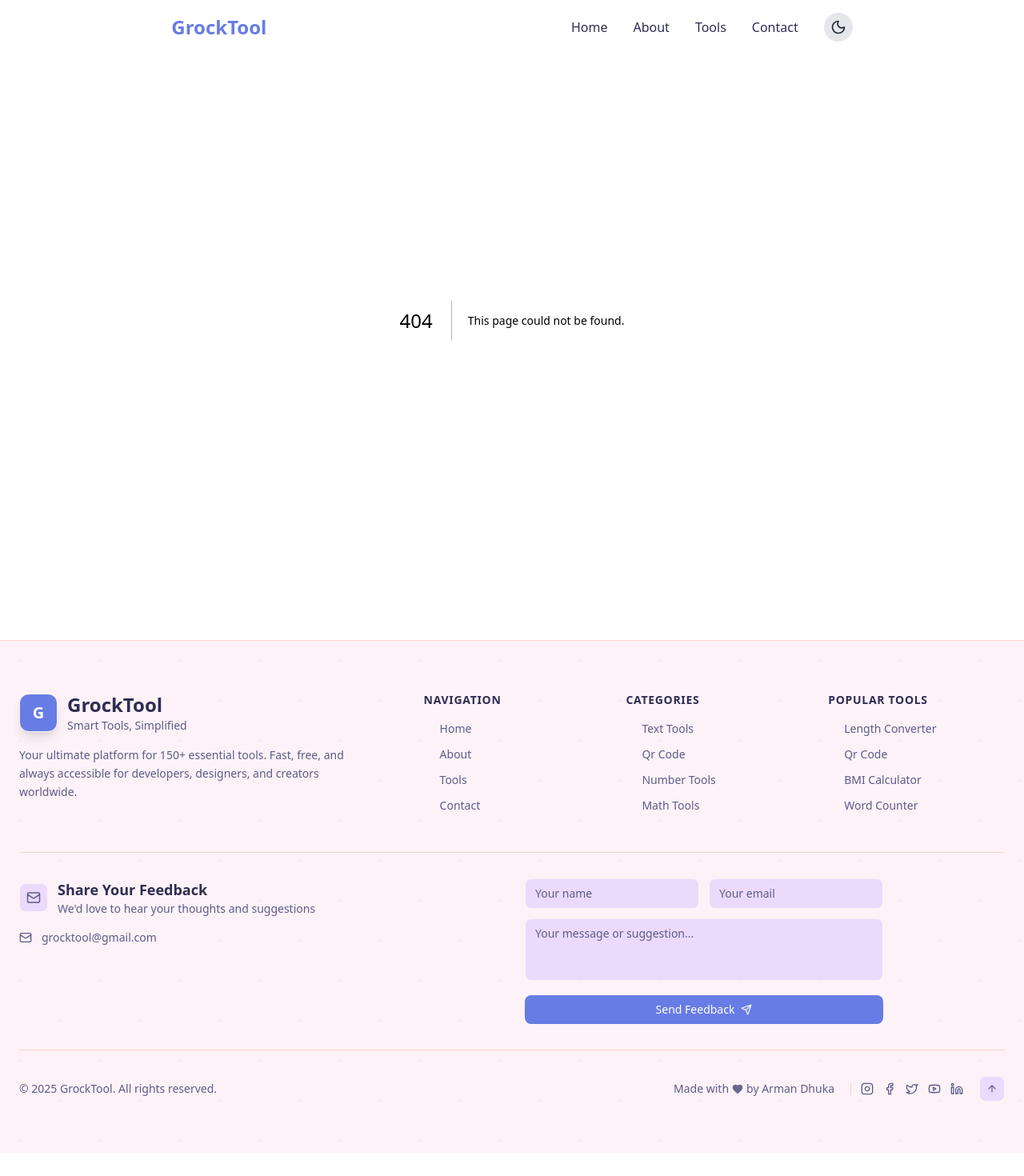
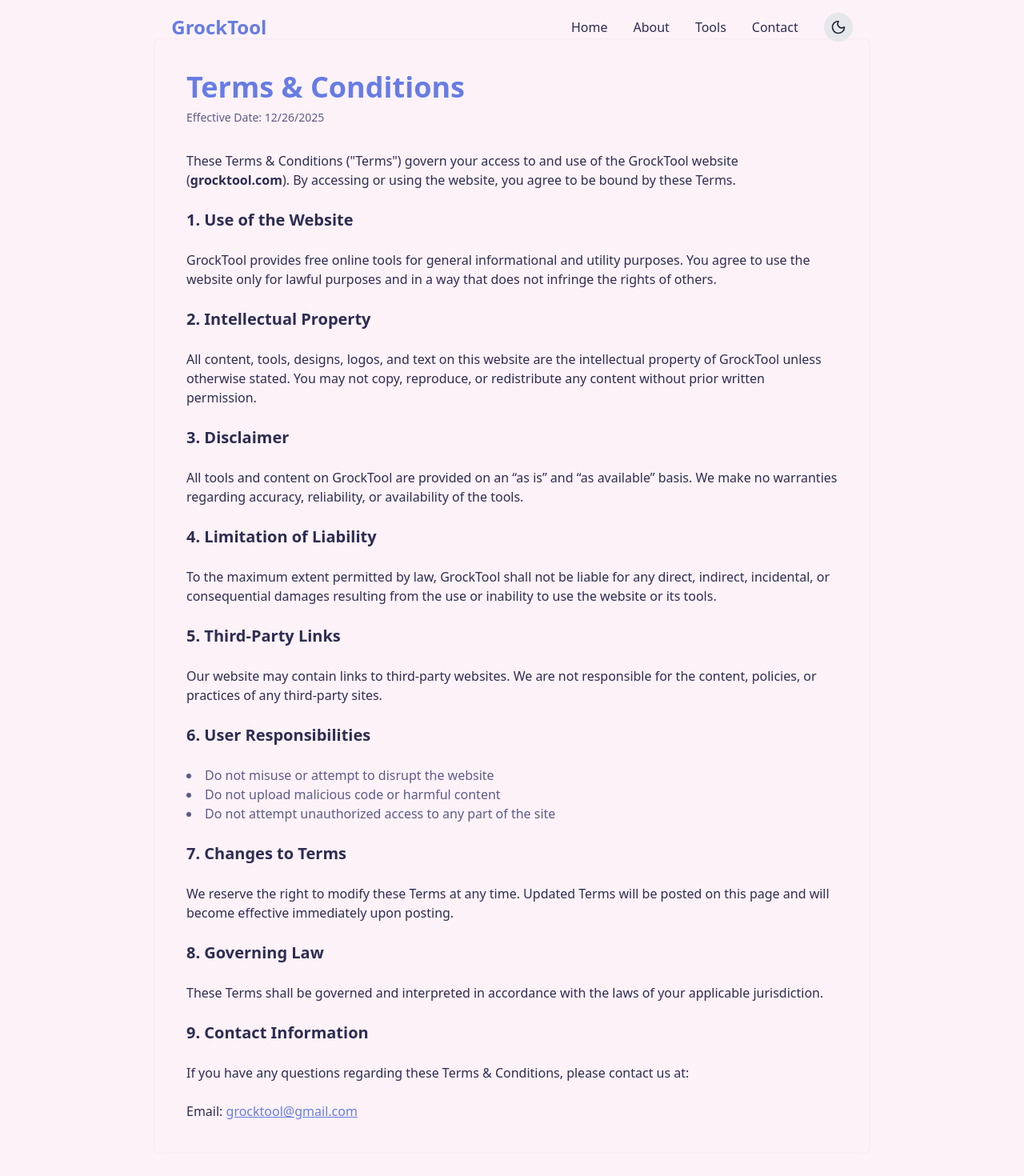
Before and after one commit to armandhuka/grocktool-nextjs, a Next.js app: page /terms-and-conditions in a window 1280 px wide. Before the commit this address had no page. Shown: the top 1470 px of the page at 80% size. Before the commit the page ends 1441 px from the top, so only its background shows below. Built offline with nearby package versions, Linux system fonts and the light colour scheme.

Commit message:
privacy and term-condition page add

```diff
--- /dev/null
+++ b/app/privacy-policy/page.tsx
@@ -0,0 +1,103 @@
+import type { Metadata } from "next";
+
+export const metadata: Metadata = {
+  title: "Privacy Policy | GrockTool",
+  description:
+    "Privacy Policy of GrockTool explaining how user data is collected, used, and protected.",
+};
+
+export default function PrivacyPolicyPage() {
+  return (
+    <main className="toolnest-bg min-h-screen py-20">
+      <div className="toolnest-container">
+        <div className="max-w-4xl mx-auto bg-card text-card-foreground rounded-[var(--radius)] border p-6 md:p-10 glass">
+          <h1 className="text-3xl md:text-4xl font-bold mb-2 gradient-text">
+            Privacy Policy
+          </h1>
+
+          <p className="text-sm text-muted-foreground mb-8">
+            Effective Date: {new Date().toLocaleDateString()}
+          </p>
+
+          <section className="space-y-6 leading-relaxed text-[15px] md:text-base">
+            <p>
+              GrockTool ("we", "our", "us") respects your privacy. This Privacy
+              Policy explains how information is collected, used, and protected
+              when you use our website <strong>grocktool.com</strong>.
+            </p>
+
+            <h2 className="text-xl font-semibold">1. Information We Collect</h2>
+            <p>
+              We do not require user registration. Therefore, we generally do not
+              collect personal information such as name, email address, or phone
+              number unless you voluntarily provide it.
+            </p>
+
+            <ul className="list-disc list-inside text-muted-foreground">
+              <li>IP address</li>
+              <li>Browser type</li>
+              <li>Device information</li>
+              <li>Pages visited and usage data</li>
+            </ul>
+
+            <h2 className="text-xl font-semibold">2. How We Use Information</h2>
+            <ul className="list-disc list-inside text-muted-foreground">
+              <li>Improve website performance and usability</li>
+              <li>Analyze traffic and usage trends</li>
+              <li>Fix bugs and maintain security</li>
+            </ul>
+
+            <h2 className="text-xl font-semibold">3. Cookies</h2>
+            <p>
+              GrockTool may use cookies to enhance user experience and analyze
+              site traffic. You can disable cookies via your browser settings;
+              however, some features may not function properly.
+            </p>
+
+            <h2 className="text-xl font-semibold">4. Third-Party Services</h2>
+            <p>
+              We may use third-party services such as analytics providers. These
+              services may collect information in accordance with their own
+              privacy policies.
+            </p>
+
+            <h2 className="text-xl font-semibold">5. Data Security</h2>
+            <p>
+              We implement reasonable security measures to protect user data.
+              However, no method of transmission over the internet is completely
+              secure.
+            </p>
+
+            <h2 className="text-xl font-semibold">6. Children’s Privacy</h2>
+            <p>
+              GrockTool is not intended for children under the age of 13. We do
+              not knowingly collect personal information from children.
+            </p>
+
+            <h2 className="text-xl font-semibold">7. Policy Updates</h2>
+            <p>
+              We may update this Privacy Policy from time to time. Changes will
+              be reflected on this page with an updated effective date.
+            </p>
+
+            <h2 className="text-xl font-semibold">8. Contact Us</h2>
+            <p>
+              If you have any questions regarding this Privacy Policy, you may
+              contact us at:
+            </p>
+
+            <p className="font-medium">
+              Email:{" "}
+              <a
+                href="mailto:grocktool@gmail.com"
+                className="text-primary underline"
+              >
+                grocktool@gmail.com
+              </a>
+            </p>
+          </section>
+        </div>
+      </div>
+    </main>
+  );
+}
--- /dev/null
+++ b/app/terms-and-conditions/page.tsx
@@ -0,0 +1,106 @@
+import type { Metadata } from "next";
+
+export const metadata: Metadata = {
+  title: "Terms & Conditions | GrockTool",
+  description:
+    "Read the Terms and Conditions governing the use of GrockTool and its online tools.",
+};
+
+export default function TermsAndConditionsPage() {
+  return (
+    <main className="toolnest-bg min-h-screen py-12">
+      <div className="toolnest-container">
+        <div className="max-w-4xl mx-auto bg-card text-card-foreground rounded-[var(--radius)] border p-6 md:p-10 glass">
+          <h1 className="text-3xl md:text-4xl font-bold mb-2 gradient-text">
+            Terms & Conditions
+          </h1>
+
+          <p className="text-sm text-muted-foreground mb-8">
+            Effective Date: {new Date().toLocaleDateString()}
+          </p>
+
+          <section className="space-y-6 leading-relaxed text-[15px] md:text-base">
+            <p>
+              These Terms & Conditions ("Terms") govern your access to and use of
+              the GrockTool website (<strong>grocktool.com</strong>). By accessing
+              or using the website, you agree to be bound by these Terms.
+            </p>
+
+            <h2 className="text-xl font-semibold">1. Use of the Website</h2>
+            <p>
+              GrockTool provides free online tools for general informational and
+              utility purposes. You agree to use the website only for lawful
+              purposes and in a way that does not infringe the rights of others.
+            </p>
+
+            <h2 className="text-xl font-semibold">2. Intellectual Property</h2>
+            <p>
+              All content, tools, designs, logos, and text on this website are
+              the intellectual property of GrockTool unless otherwise stated.
+              You may not copy, reproduce, or redistribute any content without
+              prior written permission.
+            </p>
+
+            <h2 className="text-xl font-semibold">3. Disclaimer</h2>
+            <p>
+              All tools and content on GrockTool are provided on an “as is” and
+              “as available” basis. We make no warranties regarding accuracy,
+              reliability, or availability of the tools.
+            </p>
+
+            <h2 className="text-xl font-semibold">4. Limitation of Liability</h2>
+            <p>
+              To the maximum extent permitted by law, GrockTool shall not be
+              liable for any direct, indirect, incidental, or consequential
+              damages resulting from the use or inability to use the website or
+              its tools.
+            </p>
+
+            <h2 className="text-xl font-semibold">5. Third-Party Links</h2>
+            <p>
+              Our website may contain links to third-party websites. We are not
+              responsible for the content, policies, or practices of any
+              third-party sites.
+            </p>
+
+            <h2 className="text-xl font-semibold">6. User Responsibilities</h2>
+            <ul className="list-disc list-inside text-muted-foreground">
+              <li>Do not misuse or attempt to disrupt the website</li>
+              <li>Do not upload malicious code or harmful content</li>
+              <li>Do not attempt unauthorized access to any part of the site</li>
+            </ul>
+
+            <h2 className="text-xl font-semibold">7. Changes to Terms</h2>
+            <p>
+              We reserve the right to modify these Terms at any time. Updated
+              Terms will be posted on this page and will become effective
+              immediately upon posting.
+            </p>
+
+            <h2 className="text-xl font-semibold">8. Governing Law</h2>
+            <p>
+              These Terms shall be governed and interpreted in accordance with
+              the laws of your applicable jurisdiction.
+            </p>
+
+            <h2 className="text-xl font-semibold">9. Contact Information</h2>
+            <p>
+              If you have any questions regarding these Terms & Conditions,
+              please contact us at:
+            </p>
+
+            <p className="font-medium">
+              Email:{" "}
+              <a
+                href="mailto:grocktool@gmail.com"
+                className="text-primary underline"
+              >
+                grocktool@gmail.com
+              </a>
+            </p>
+          </section>
+        </div>
+      </div>
+    </main>
+  );
+}
```
